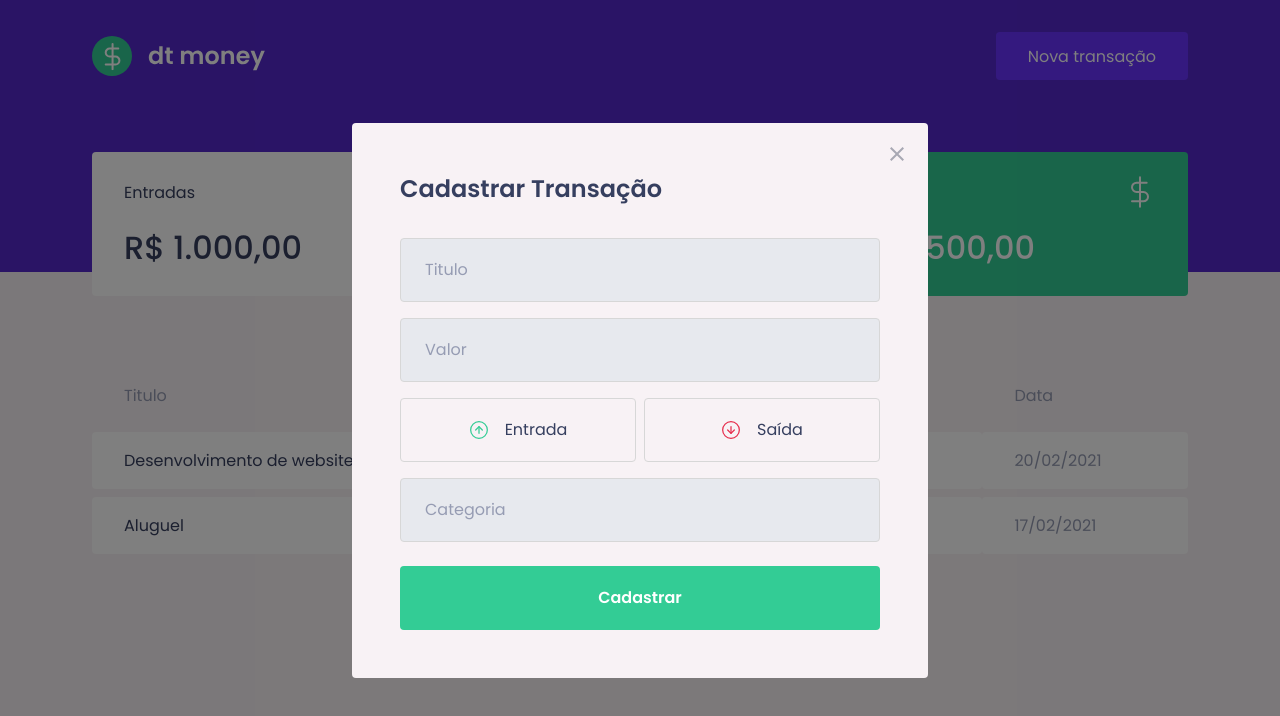
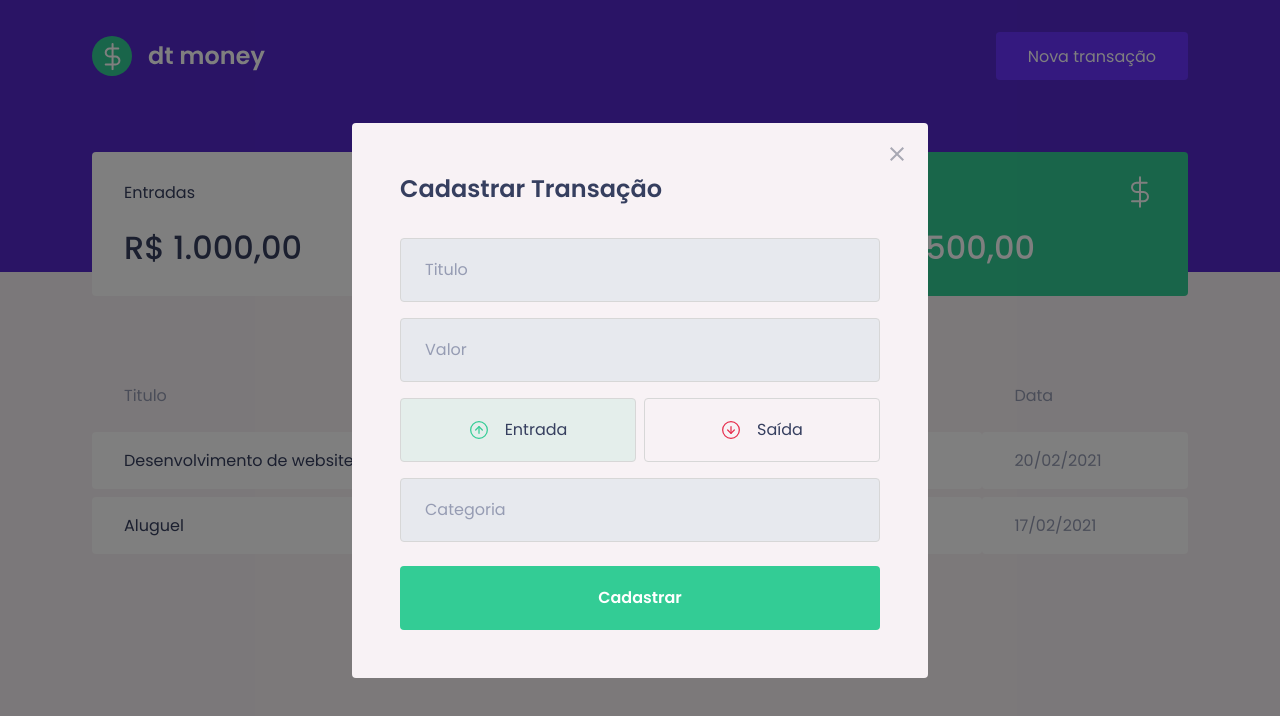
Before and after one commit to RaylsonMarques/ignite-02-dt-money, a React (Create React App) app: page / in a window 1280 px wide. Both pictures are taken after a click on the button "Nova transação". Shown: the top 716 px of the page. Built offline with nearby package versions, Linux system fonts and the light colour scheme; no server answers; what miragejs would draw is missing.

Commit message:
Finaliza estilização de botões de selecão de tipo de transação

```diff
--- a/src/components/NewTransactionModal/index.tsx
+++ b/src/components/NewTransactionModal/index.tsx
@@ -1,10 +1,11 @@
+import { useState } from 'react';
 import Modal from 'react-modal';
 
 import closeImg from "../../assets/close.svg";
 import incomeImg from "../../assets/income.svg";
 import outcomeImg from "../../assets/outcome.svg";
 
-import { Container, TransactionTypeContainer } from "./styles";
+import { Container, TransactionTypeContainer, RadioBox } from "./styles";
 
 interface NewTransactionModalProps {
   isOpen: boolean;
@@ -12,6 +13,8 @@
 }
 
 function NewTransactionModal({ isOpen, onRequestClose }: NewTransactionModalProps) {
+  const [type, setType] = useState('deposit');
+
   return (
     <Modal
       isOpen={isOpen}
@@ -26,6 +29,7 @@
       >
         <img src={closeImg} alt="Fechar modal" />
       </button>
+
       <Container>
         <h2>Cadastrar Transação</h2>
 
@@ -33,15 +37,25 @@
         <input type="Number" placeholder="Valor" />
 
         <TransactionTypeContainer>
-          <button type="button">
+          <RadioBox
+            type="button"
+            onClick={() => { setType('deposit') }}
+            isActive={type === 'deposit'}
+            activeColor="green"
+          >
             <img src={incomeImg} alt="Entrada" />
             <span>Entrada</span>
-          </button>
+          </RadioBox>
 
-          <button type="button">
+          <RadioBox
+            type="button"
+            onClick={() => { setType('withdraw') }}
+            isActive={type === 'withdraw'}
+            activeColor="red"
+          >
             <img src={outcomeImg} alt="Saída" />
             <span>Saída</span>
-          </button>
+          </RadioBox>
         </TransactionTypeContainer>
 
         <input type="text" placeholder="Categoria" />
--- a/src/components/NewTransactionModal/styles.ts
+++ b/src/components/NewTransactionModal/styles.ts
@@ -1,5 +1,5 @@
 import styled from "styled-components";
-import { darken } from "polished";
+import { darken, transparentize } from "polished";
 
 const Container = styled.form`
   h2 {
@@ -55,10 +55,28 @@
   gap: 0.5rem;
 
   button {
+
+  }
+`;
+
+interface RadioBoxProps {
+  isActive: boolean;
+  activeColor: 'green' | 'red';
+}
+
+const colors = {
+  green: '#33cc95',
+  red: '#e52e40'
+};
+
+const RadioBox = styled.button<RadioBoxProps>`
   height: 4rem;
   border: 1px solid #d7d7d7;
   border-radius: 0.25rem;
-    background: transparent;
+
+  background: ${(props) => props.isActive
+    ? transparentize(0.9, colors[props.activeColor])
+    : 'transparent'};
 
   display: flex;
   align-items: center;
@@ -80,10 +98,10 @@
     font-size: 1rem;
     color: var(--text-title);
   }
-  }
 `;
 
 export {
   Container,
-  TransactionTypeContainer
+  TransactionTypeContainer,
+  RadioBox
 }
```
Lines whose indentation alone changed are shown as unchanged.
